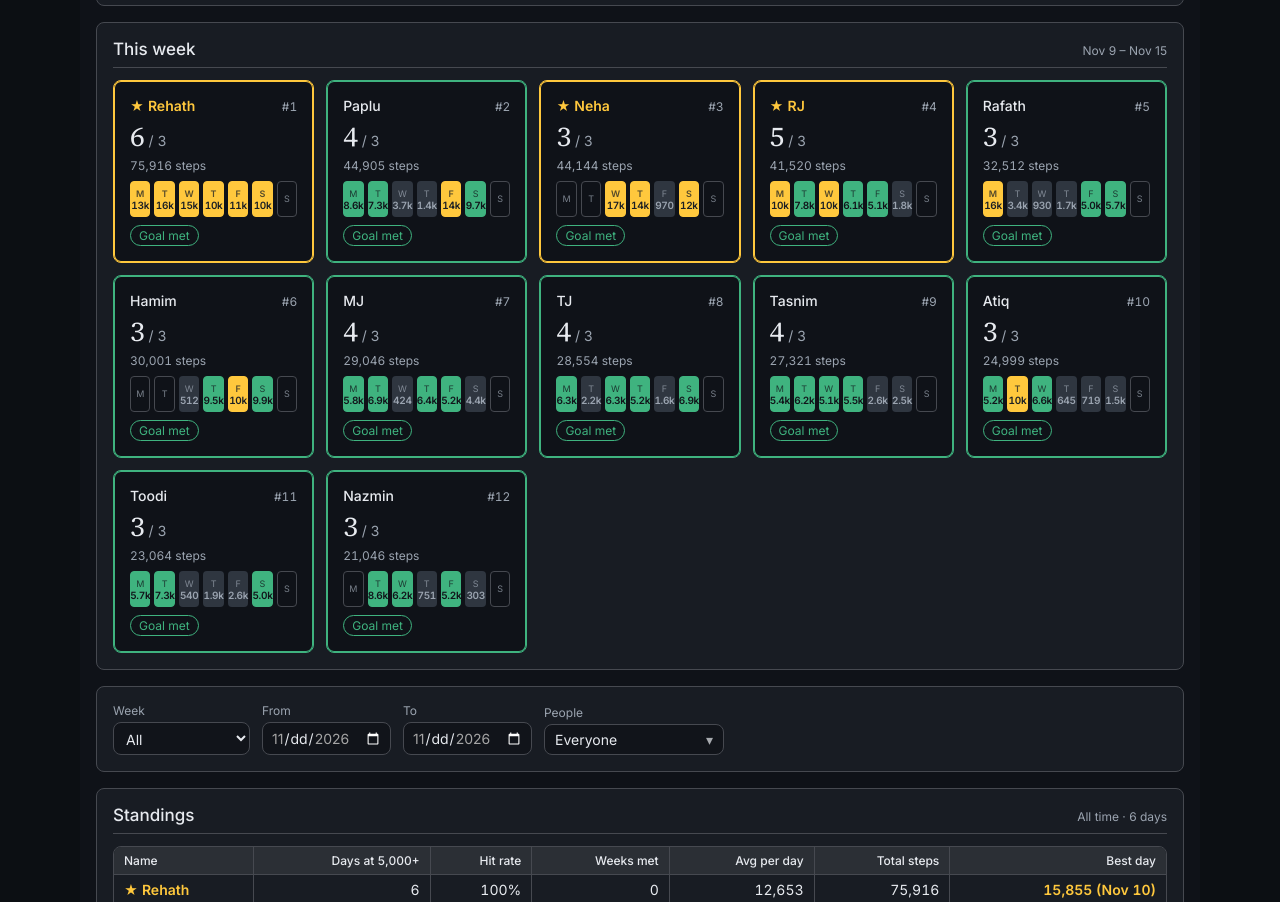
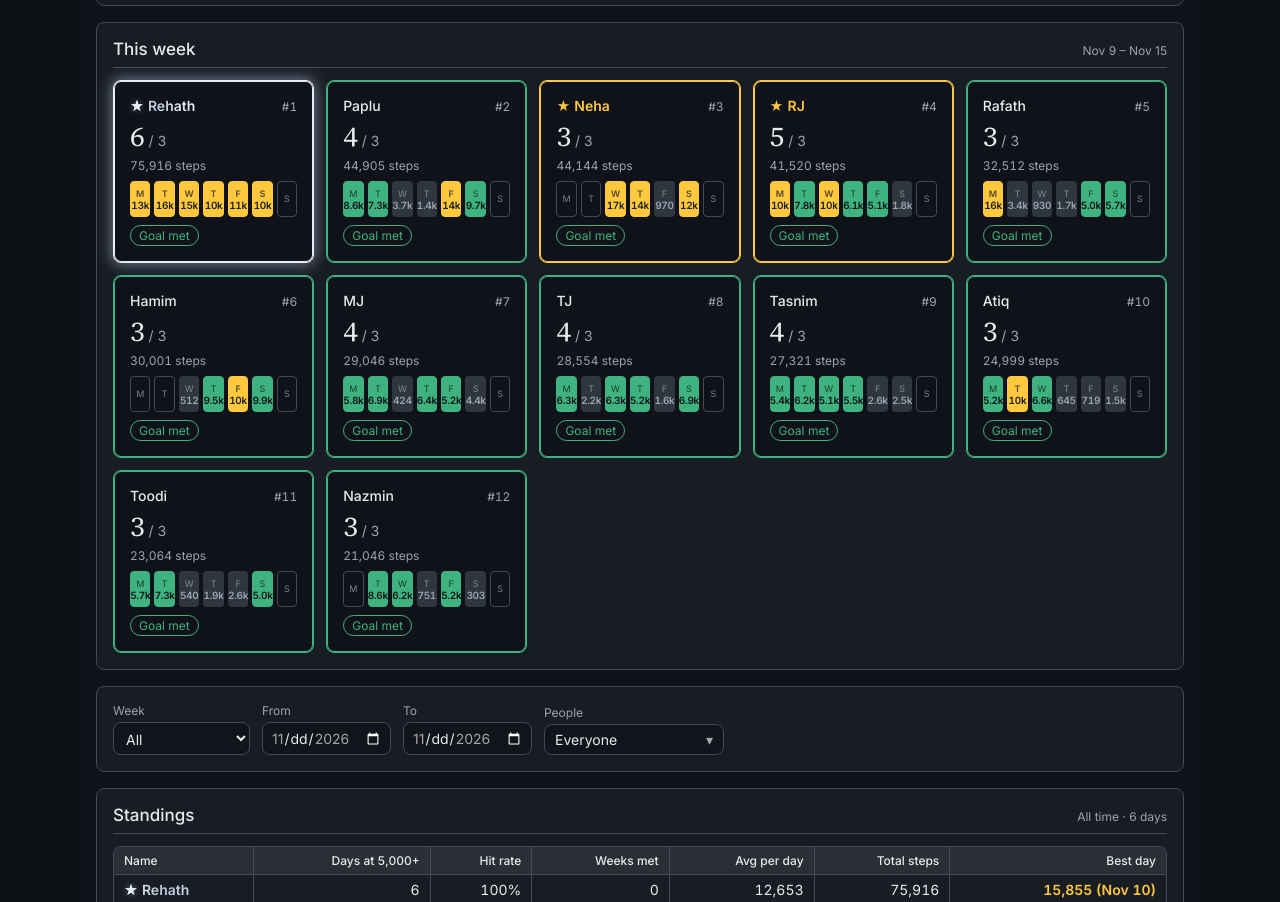
Before and after one commit to mohfujulm/StepUp-Tracker, a plain HTML site: page index.html in a window 1280 px wide. Shown: the part 127-1029 px from the top of the page. Drawn offline with nearby package versions, Linux system fonts and the light colour scheme.

Commit message:
Platinum tier for 4+ days at 10,000, subtle glow
Co-Authored-By: Claude Opus 5.5 <noreply@anthropic.com>
Claude-Session: https://claude.ai/code/session_01MEWVfh5wBoBwnfSdUrPtRh

```diff
--- a/index.html
+++ b/index.html
@@ -162,6 +162,14 @@ window.dash = (function () {
 .sc-wk-total { font-size: var(--cds-font-size-caption); color: var(--color-fg-muted); font-variant-numeric: tabular-nums; }
 .sc-actions { display: flex; gap: 8px; flex: none; }
 .sc-star { color: var(--sc-gold); margin-right: 4px; font-size: .95em; }
+.sc { --sc-plat: #e6edf5; --sc-plat-glow: rgba(205, 225, 255, .45); } .sc.light { --sc-plat: #6f7f92; --sc-plat-glow: rgba(120, 150, 190, .35); }
+.sc .plat { font-weight: 600; background: linear-gradient(100deg, var(--sc-plat) 20%, #ffffff 45%, #b9c7d8 60%, var(--sc-plat) 80%); background-size: 250% 100%; -webkit-background-clip: text; background-clip: text; color: transparent; animation: sc-sheen 6s ease-in-out infinite; }
+.sc.light .plat { background: linear-gradient(100deg, #5d6c7e 20%, #9fb0c4 45%, #4f5d6d 60%, #5d6c7e 80%); background-size: 250% 100%; -webkit-background-clip: text; background-clip: text; }
+.sc-star.plat { color: var(--sc-plat); background: none; -webkit-text-fill-color: currentColor; text-shadow: 0 0 6px var(--sc-plat-glow); animation: none; }
+.sc-card.plat-card { border-color: var(--sc-plat); box-shadow: inset 0 0 0 1px var(--sc-plat), 0 0 0 0 var(--sc-plat-glow); animation: sc-glow 3.2s ease-in-out infinite; }
+@keyframes sc-glow { 0%, 100% { box-shadow: inset 0 0 0 1px var(--sc-plat), 0 0 4px 0 var(--sc-plat-glow); } 50% { box-shadow: inset 0 0 0 1px var(--sc-plat), 0 0 14px 2px var(--sc-plat-glow); } }
+@keyframes sc-sheen { 0%, 100% { background-position: 100% 0; } 50% { background-position: 0 0; } }
+@media (prefers-reduced-motion: reduce) { .sc-card.plat-card, .sc .plat { animation: none; } }
 .sc-ms { position: relative; min-width: 180px; }
 .sc-ms-btn { width: 100%; display: flex; align-items: center; justify-content: space-between; gap: 8px; font: inherit; font-size: var(--cds-font-size-body); color: var(--color-fg); background: var(--color-bg); border: 1px solid var(--sc-line); border-radius: var(--cds-radius); padding: 6px 10px; cursor: pointer; text-align: left; }
 .sc-ms-btn .t { overflow: hidden; text-overflow: ellipsis; white-space: nowrap; }
@@ -389,6 +397,16 @@ sc.goldNames = () => {
   const n = d3.rollup(lg.data.filter((r) => r.date >= wk && r.date <= last && +r.steps >= sc.GOLD), (v) => v.length, (r) => r.name);
   return new Set([...n].filter(([, c]) => c >= 2).map(([k]) => k));
 };
+// platinum = 4+ days at 10,000+ in the current week (takes over from gold)
+sc.platNames = () => {
+  const lg = dash.data('log');
+  if (lg.status !== 'ok' || !lg.data || !lg.data.length) return new Set();
+  const last = lg.data.map((r) => r.date).sort().pop();
+  const wk = sc.monday(last);
+  const n = d3.rollup(lg.data.filter((r) => r.date >= wk && r.date <= last && +r.steps >= sc.GOLD), (v) => v.length, (r) => r.name);
+  return new Set([...n].filter(([, c]) => c >= 4).map(([k]) => k));
+};
+sc.star = (plat) => { const st = document.createElement('span'); st.className = 'sc-star' + (plat ? ' plat' : ''); st.textContent = '★'; st.title = plat ? '4+ days at 10,000 this week' : '2+ days at 10,000 this week'; return st; };
 sc.monday = (iso) => { const d = d3.utcParse('%Y-%m-%d')(iso); return d3.utcFormat('%Y-%m-%d')(d3.utcMonday.floor(d)); };
 
 dash.calc('weekly', {
@@ -484,15 +502,15 @@ dash.draw('cards', (el) => {
   const start = sm.data[0].week_start, latest = sm.data[0].latest_date;
   const days = d3.range(7).map((i) => d3.utcFormat('%Y-%m-%d')(d3.utcDay.offset(sc.parse(start), i)));
   const letters = ['M', 'T', 'W', 'T', 'F', 'S', 'S'];
-  const goldSet = sc.goldNames();
+  const goldSet = sc.goldNames(), platSet = sc.platNames();
   const wkTotal = (n) => d3.sum(lg.data.filter((r) => r.name === n && r.date >= start && r.date <= days[6]), (r) => +r.steps || 0);
   const ranked = [...s.data].map((p) => ({ ...p, wk_total: wkTotal(p.name) })).sort((a, b) => b.wk_total - a.wk_total || d3.ascending(a.name, b.name));
   el.replaceChildren(...ranked.map((p, idx) => {
-    const isGold = goldSet.has(p.name);
-    const card = document.createElement('div'); card.className = 'sc-card' + (isGold ? ' gold-card' : p.this_week >= 3 ? ' done-card' : ''); card.id = 'card-' + p.name.replace(/\W+/g, '-');
+    const isPlat = platSet.has(p.name), isGold = !isPlat && goldSet.has(p.name);
+    const card = document.createElement('div'); card.className = 'sc-card' + (isPlat ? ' plat-card' : isGold ? ' gold-card' : p.this_week >= 3 ? ' done-card' : ''); card.id = 'card-' + p.name.replace(/\W+/g, '-');
     const top = document.createElement('div'); top.className = 'sc-card-top';
-    const nm = document.createElement('div'); nm.className = 'sc-card-name' + (isGold ? ' gold' : '');
-    if (isGold) { const st = document.createElement('span'); st.className = 'sc-star'; st.textContent = '★'; st.title = '2+ days at 10,000 this week'; nm.prepend(st); }
+    const nm = document.createElement('div'); nm.className = 'sc-card-name' + (isPlat ? ' plat' : isGold ? ' gold' : '');
+    if (isPlat || isGold) nm.prepend(sc.star(isPlat));
     const rk = document.createElement('span'); rk.className = 'sc-rank'; rk.textContent = '#' + (idx + 1);
     top.append(nm, rk);
     const tot = document.createElement('div'); tot.className = 'sc-wk-total';
@@ -785,7 +803,7 @@ dash.draw('table', (tb) => {
   const lg = dash.data('log'), w = dash.data('weekly');
   if (lg.status !== 'ok') { tb.replaceChildren(); return; }
   const rows = lg.data.filter(sc.pick);
-  const gold = sc.goldNames();
+  const gold = sc.goldNames(), plat = sc.platNames();
   const sun = (wk) => d3.utcFormat('%Y-%m-%d')(d3.utcDay.offset(sc.parse(wk), 6));
   const wrows = w.status === 'ok' && w.data ? w.data.filter((x) => x.in_progress === 'no' && x.goal_met === 'yes' && (!sc.to || x.week <= sc.to) && (!sc.from || sun(x.week) >= sc.from)) : [];
   const names = [...new Set(rows.map((r) => r.name))];
@@ -806,8 +824,8 @@ dash.draw('table', (tb) => {
     const bestTxt = p.best ? sc.num(+p.best.steps) + ' (' + sc.fmtShort(sc.parse(p.best.date)) + ')' : '—';
     [p.n, p.met, p.rate + '%', p.weeks, p.avg === null ? '—' : sc.num(p.avg), sc.num(p.total), bestTxt].forEach((v, i) => {
       const td = document.createElement('td'); td.textContent = v;
-      if ((i === 0 && gold.has(p.n)) || (i === 6 && p.best && +p.best.steps >= sc.GOLD)) td.className = 'gold';
-      if (i === 0 && gold.has(p.n)) { const st = document.createElement('span'); st.className = 'sc-star'; st.textContent = '★'; st.title = '2+ days at 10,000 this week'; td.prepend(st); }
+      if (i === 6 && p.best && +p.best.steps >= sc.GOLD) td.className = 'gold';
+      if (i === 0 && (plat.has(p.n) || gold.has(p.n))) { td.className = plat.has(p.n) ? 'plat' : 'gold'; td.prepend(sc.star(plat.has(p.n))); }
       tr.append(td);
     });
     return tr;
```
